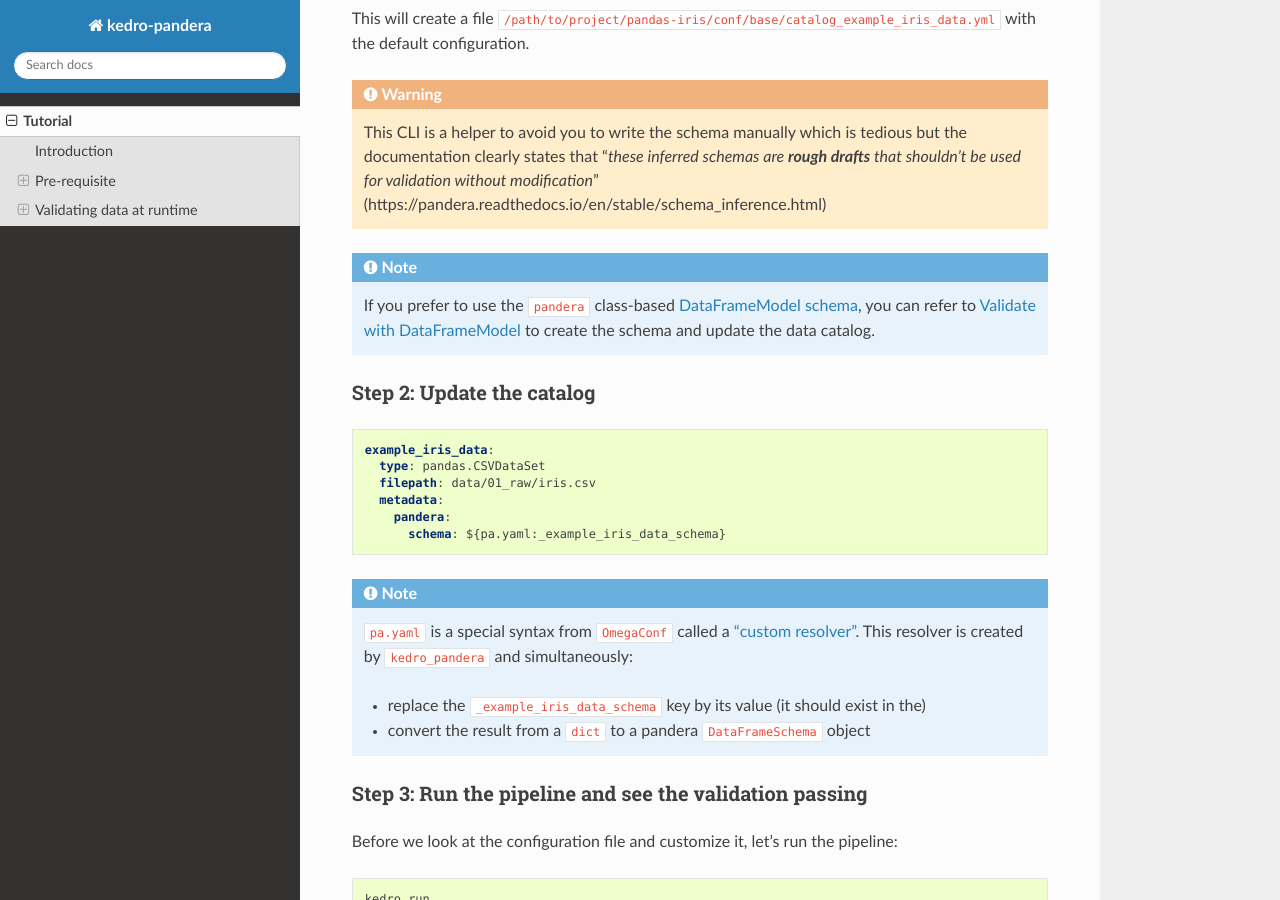
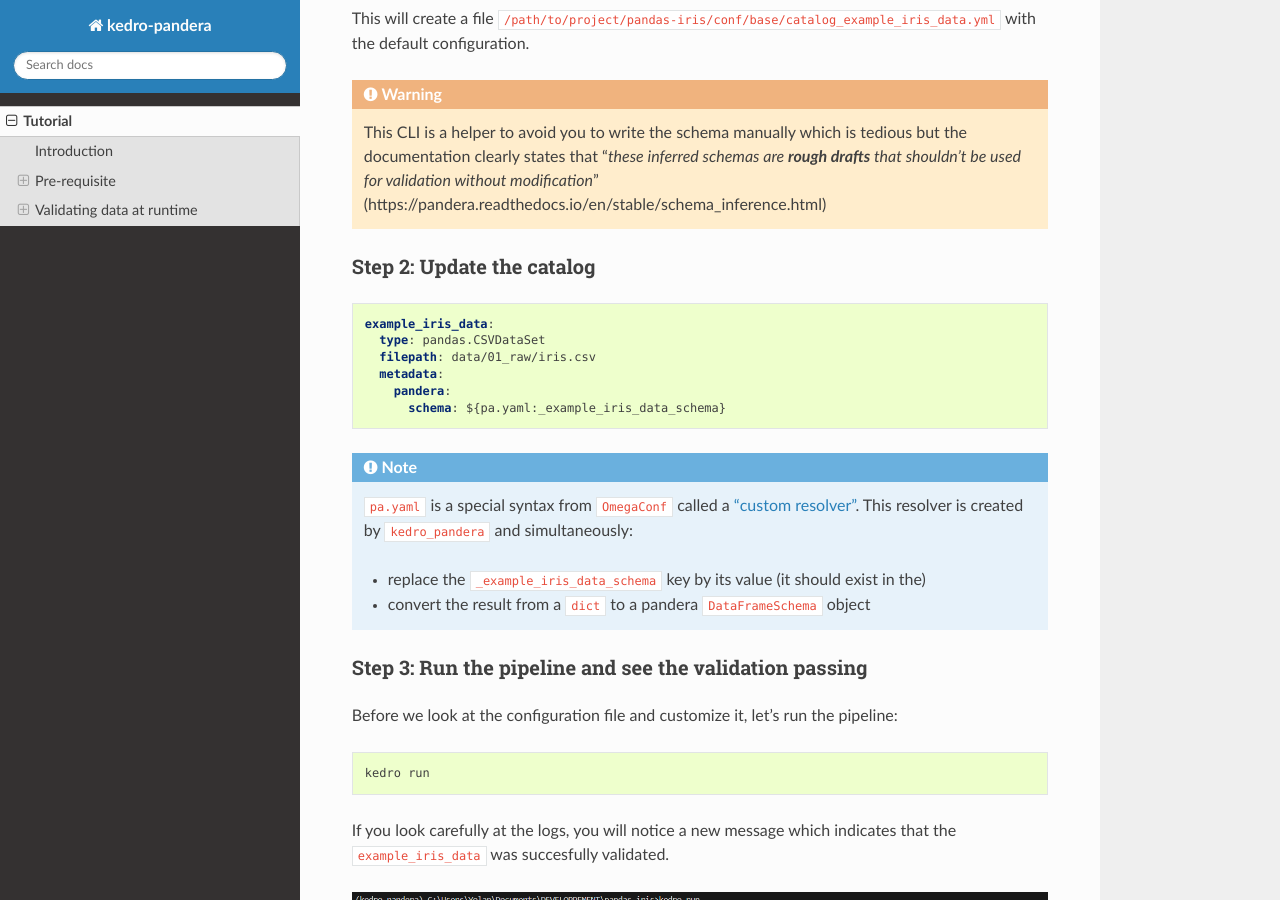
Before and after one commit to Galileo-Galilei/kedro-pandera, a Sphinx documentation site: the page built from docs/source/01_tutorials/01_getting_started.md, in a window 1280 px wide and 900 px high, scrolled down 2143 px. Built offline with Sphinx 7.4.7 and the Read the Docs theme 2.0.0, drawn with Linux system fonts in a browser that asks for light colours; some of the changed text lies outside the part shown.

Commit message:
shuffle the order
Signed-off-by: Nok Chan <nok.lam.chan@quantumblack.com>

````diff
--- a/docs/source/01_tutorials/01_getting_started.md
+++ b/docs/source/01_tutorials/01_getting_started.md
@@ -82,10 +82,6 @@ This will create a file ``/path/to/project/pandas-iris/conf/base/catalog_example
 
 ```{warning}
 This CLI is a helper to avoid you to write the schema manually which is tedious but the documentation clearly states that "_these inferred schemas are **rough drafts** that shouldn’t be used for validation without modification_" (https://pandera.readthedocs.io/en/stable/schema_inference.html)
-```
-
-```{note}
-If you prefer to use the `pandera` class-based [DataFrameModel schema](https://pandera.readthedocs.io/en/stable/dataframe_models.html), you can refer to [Validate with DataFrameModel](./02_dataframe_model.md) to create the schema and update the data catalog.
 ```
 
 ### Step 2: Update the catalog
@@ -258,3 +254,7 @@ _example_iris_data_schema:
 If we run the pipeline again with ``kedro run``, we will see the same successful log we saw in step 3!
 
 Congratulations, your pipeline is now protected against invalid values passed to the "species" column!
+
+```{note}
+If you prefer to use the `pandera` class-based [DataFrameModel schema](https://pandera.readthedocs.io/en/stable/dataframe_models.html), you can refer to [Validate with DataFrameModel](./02_dataframe_model.md) to create the schema and update the data catalog.
+```
````
